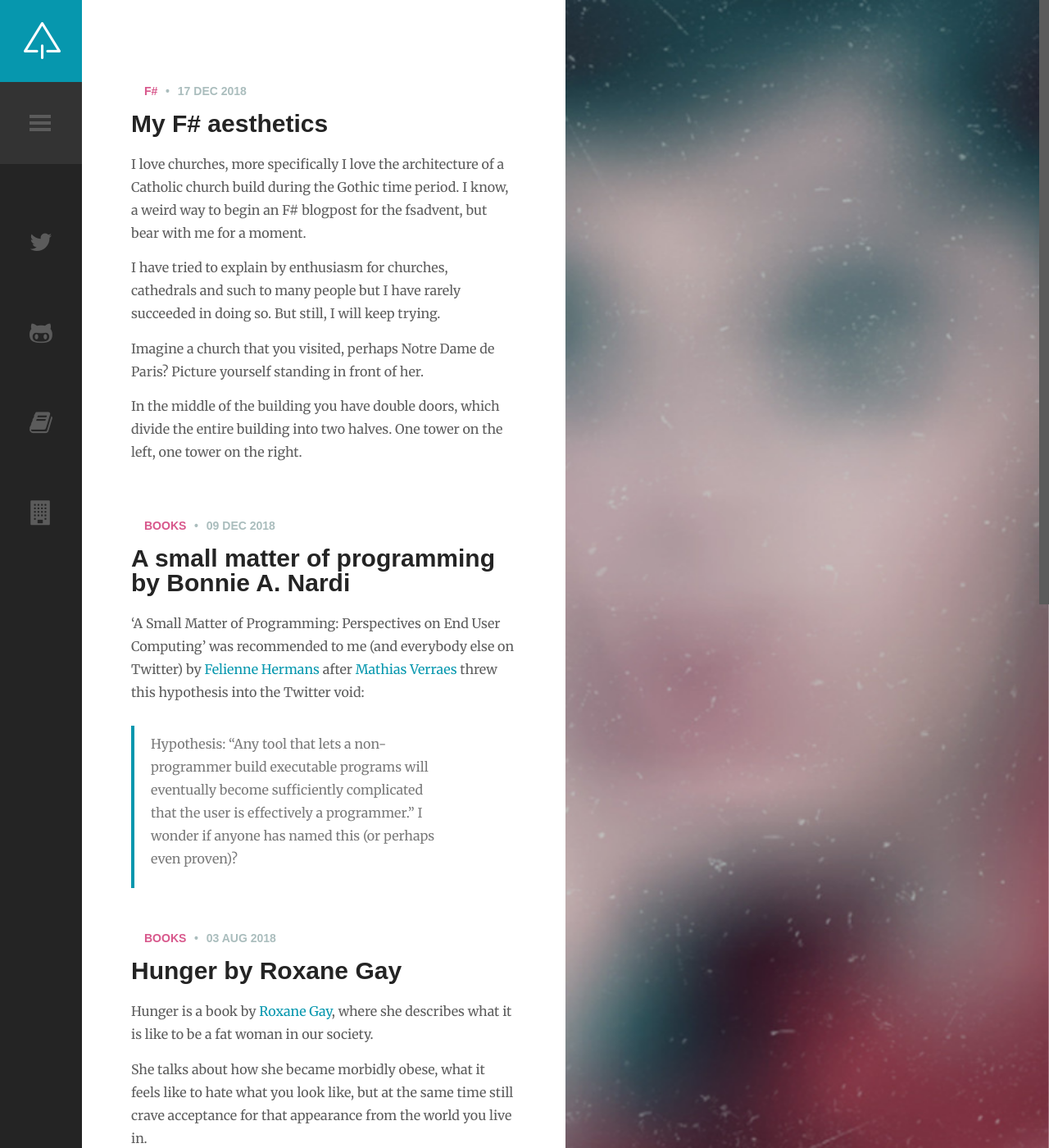
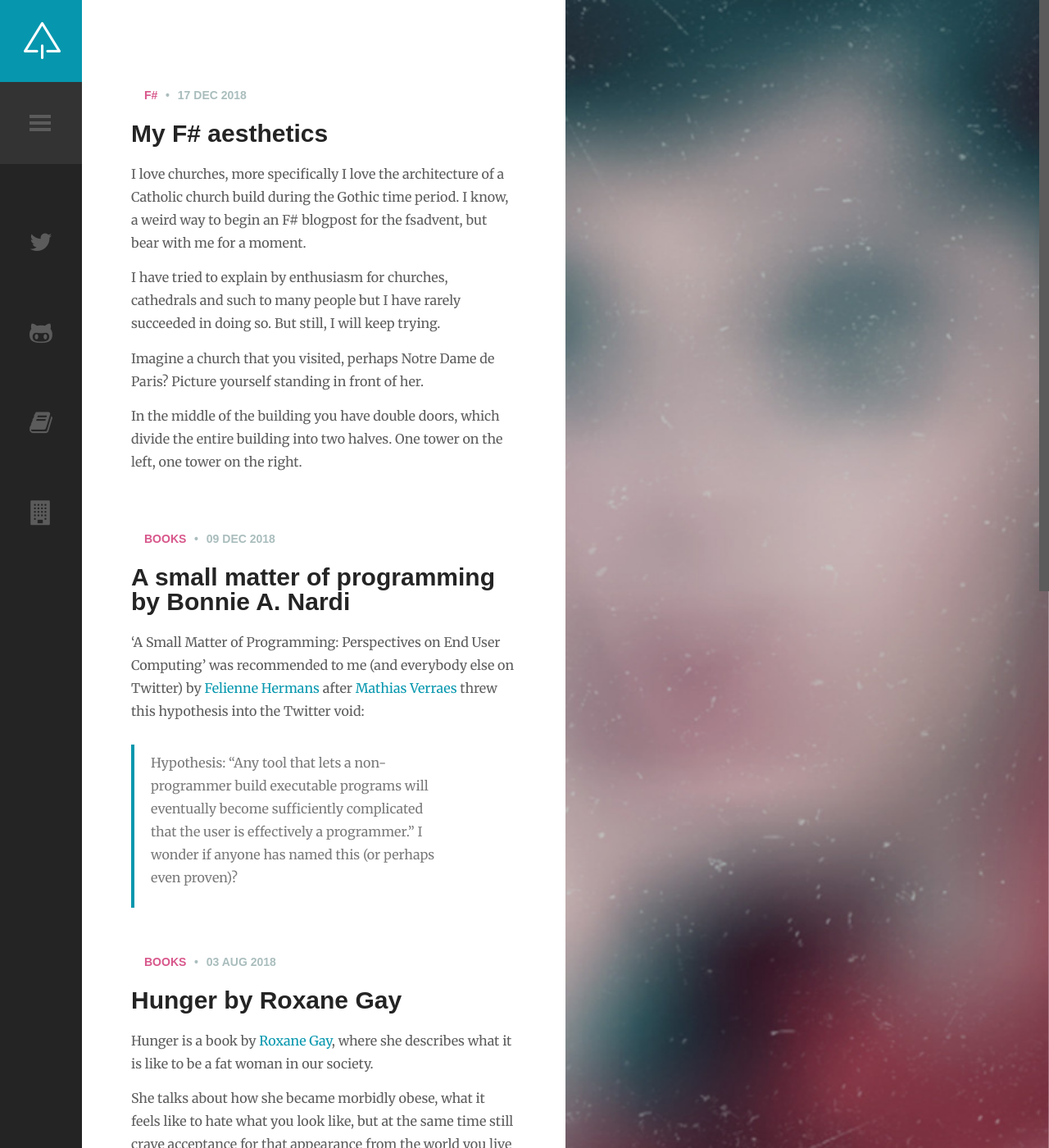
Before and after one commit to selketjah/selketjah.github.io, a Jekyll site: the page built from index.html, in a window 1280 px wide and 1400 px high. Shown: the whole window at 82% size. Built offline with Jekyll 4.4.1, drawn with Linux system fonts in a browser that asks for light colours; the list of posts is cut into pages by our own code.

Commit message:
add line height again

```diff
--- a/public/css/style.css
+++ b/public/css/style.css
@@ -7,6 +7,7 @@ body
 {
     font-family: 'Merriweather', serif;
     font-size: 1.2rem;
+    line-height: 1.8rem;
     color: #404040;
     background-color: #fff;
 }
```
